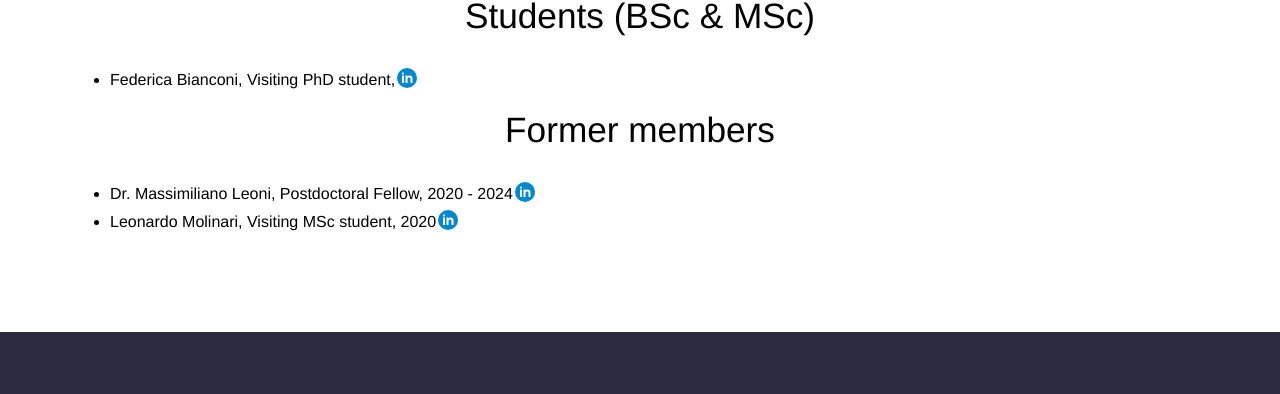
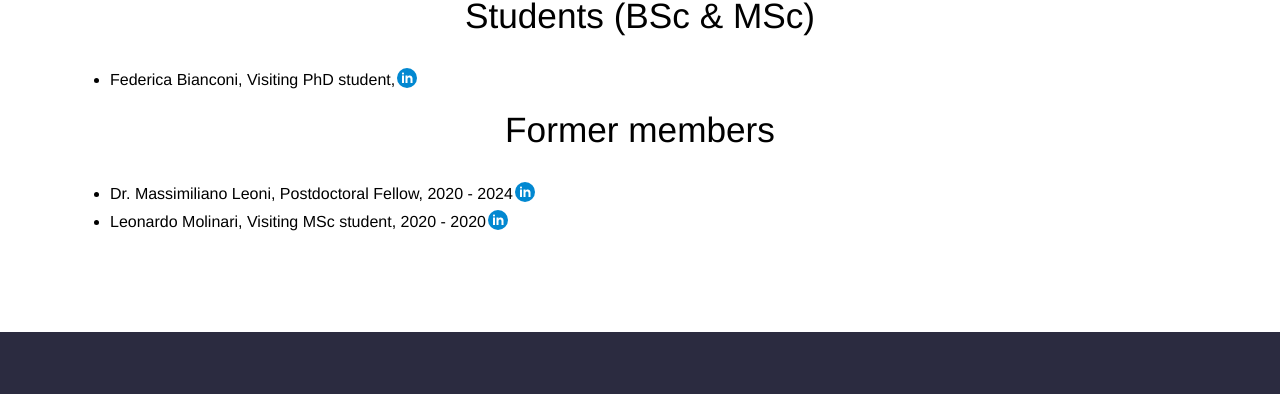
Before and after one commit to linzlabinsilmed/linzlabinsilmed.github.io, a Jekyll site: the page built from team.html, in a window 1280 px wide. Shown: the part 1085-1479 px from the top of the page. Built offline with Jekyll 4.4.1, drawn with Linux system fonts in a browser that asks for light colours.

Commit message:
Update former_members.yml

```diff
--- a/_data/team/former_members.yml
+++ b/_data/team/former_members.yml
@@ -4,5 +4,5 @@
   linkedin: https://de.linkedin.com/in/massimilianoleoni
 - name: Leonardo Molinari
   position: Visiting MSc student
-  years: 2020
+  years: 2020 - 2020
   linkedin: https://www.linkedin.com/in/leonardo-molinari1996/
```
